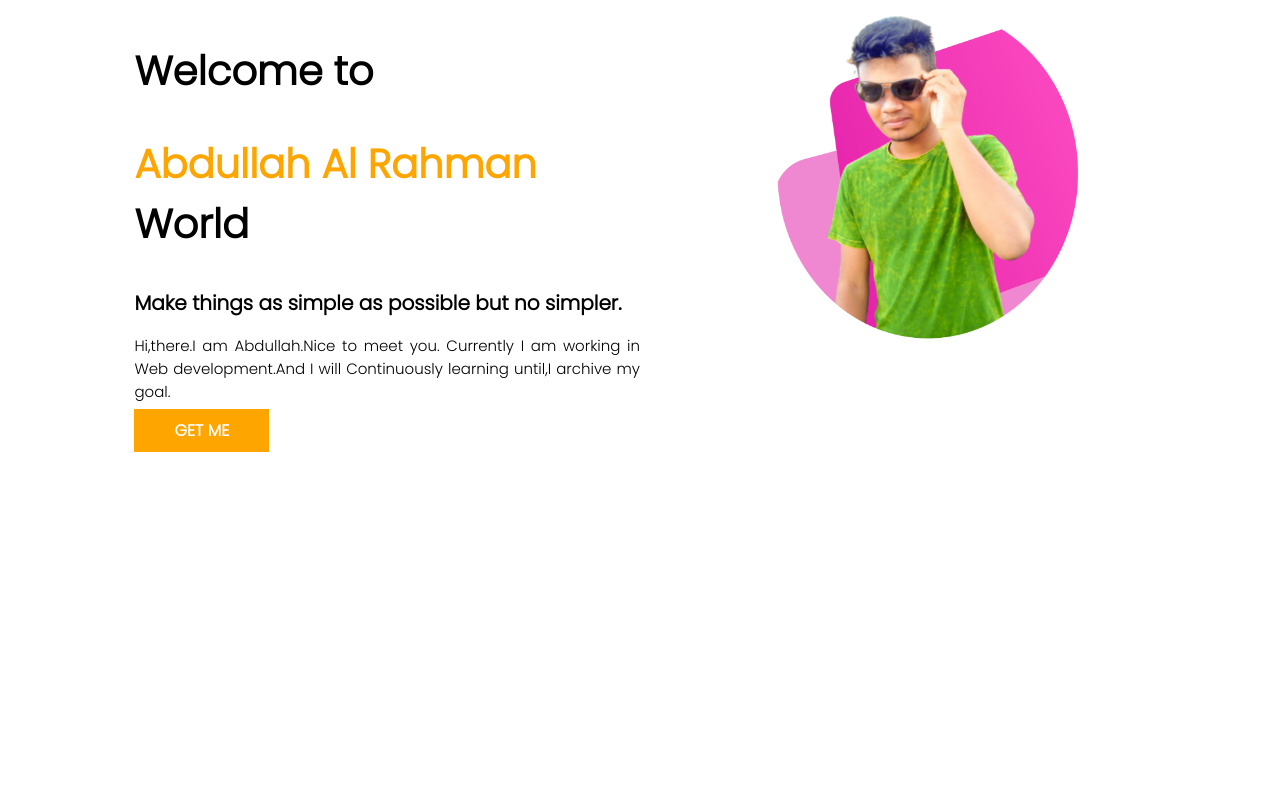
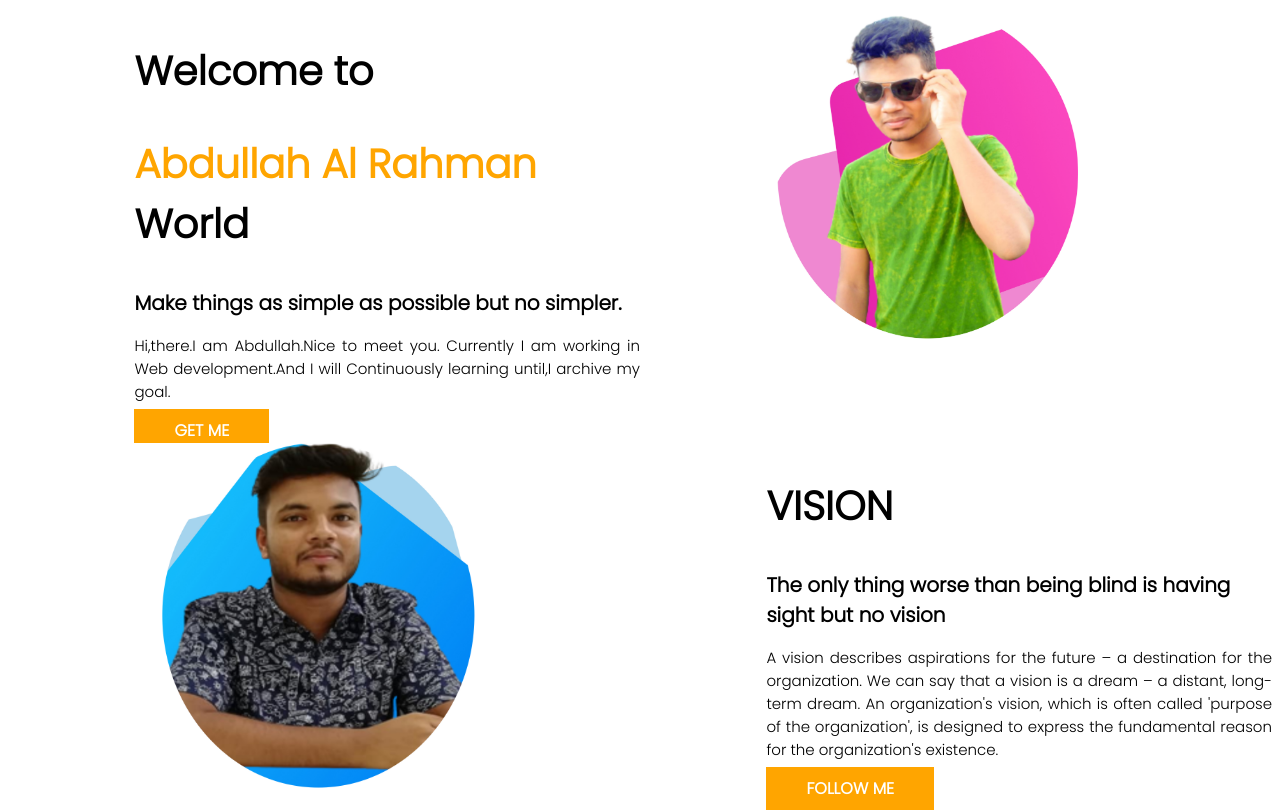
Before and after one commit to alpolok/Dumi-code, a plain HTML site: page index.html in a window 1280 px wide. Drawn offline with nearby package versions, Linux system fonts and the light colour scheme.

Commit message:
next-sec

```diff
--- a/index.html
+++ b/index.html
@@ -23,7 +23,19 @@
       <img src="images/Group 8448.jpg" alt="" />
     </div>
   </section>
-
+  <section>
+    <div class="half-width">
+      <img src="images/Group 8449.jpg" alt="" />
+    </div>
+    <div class="half-width">
+      <h1 class="h1">VISION</h1>
+      <h2 class="h2">The only thing worse than being blind is having sight but no vision</h2>
+      <p class="para">A vision describes aspirations for the future – a destination for the organization. We can say
+        that a vision is a dream – a distant, long-term dream. An organization's vision, which is often called 'purpose
+        of the organization', is designed to express the fundamental reason for the organization's existence.</p>
+      <a id="link-button" href="https://www.instagram.com/allrahmanpolok/">FOLLOW ME</a>
+    </div>
+  </section>
 </body>
 
 </html>
```
Also changed, not shown: images/Group 8449.jpg (added).
